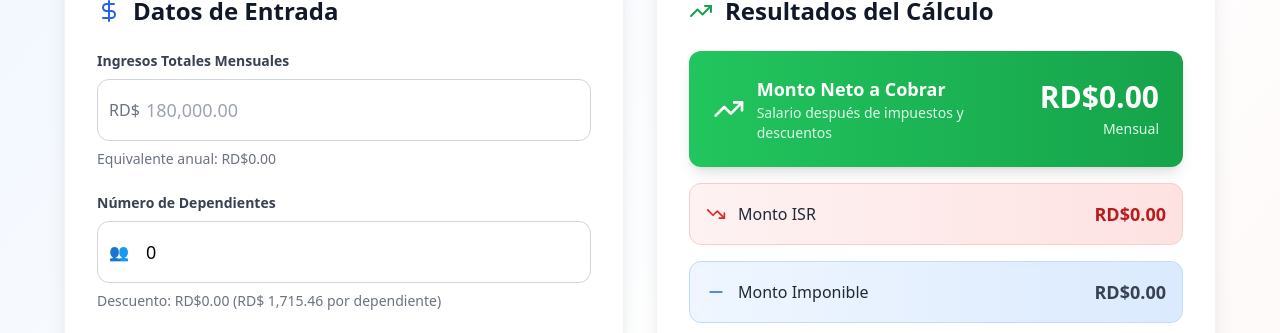
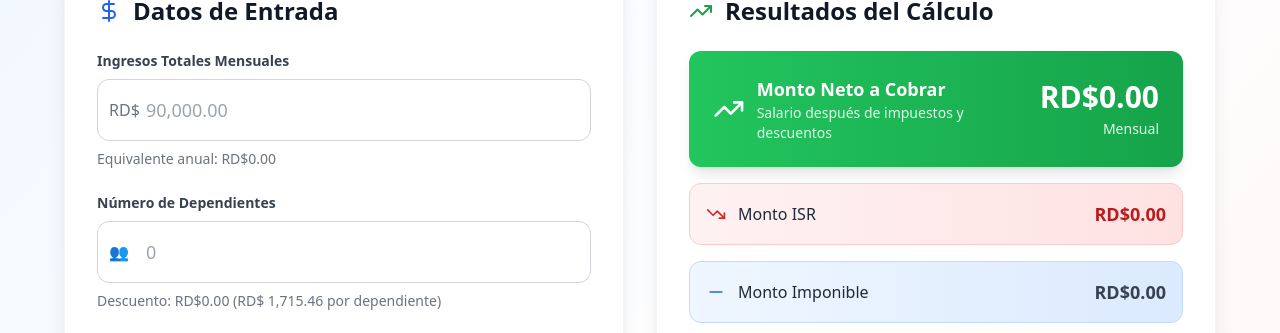
Before and after one commit to pablodelacruz/isrdom, a React (Vite) app: page / in a window 1280 px wide. Shown: the part 334-667 px from the top of the page. Built offline with nearby package versions, Linux system fonts and the light colour scheme.

Commit message:
Fix Número de Dependientes field

```diff
--- a/src/components/InputForm.tsx
+++ b/src/components/InputForm.tsx
@@ -53,7 +53,9 @@ export function InputForm({ inputs, onInputChange, isCalculating }: InputFormPro
       const numericValue = parseInputValue(filtered);
       onInputChange(field, numericValue);
     } else {
-      const numericValue = parseFloat(value) || 0;
+      // Eliminar ceros a la izquierda y permitir solo números enteros positivos
+      const filtered = value.replace(/[^\d]/g, '').replace(/^0+(\d)/, '$1');
+      const numericValue = parseInt(filtered, 10) || 0;
       onInputChange(field, numericValue);
     }
   };
@@ -82,7 +84,7 @@ export function InputForm({ inputs, onInputChange, isCalculating }: InputFormPro
             className={`w-full pl-12 pr-4 py-4 border ${inputError ? 'border-red-500' : 'border-gray-300'} rounded-xl focus:ring-2 focus:ring-blue-500 focus:border-transparent transition-all duration-200 text-lg font-medium ${
               inputs.totalIngresos === 0 ? 'text-gray-400' : 'text-black'
             }`}
-            placeholder="180,000.00"
+            placeholder="90,000.00"
             inputMode="decimal"
             pattern="[0-9,.]*"
             autoComplete="off"
@@ -108,10 +110,14 @@ export function InputForm({ inputs, onInputChange, isCalculating }: InputFormPro
           <input
             type="number"
             id="numeroDependientes"
-            value={inputs.numeroDependientes}
-            onChange={(e) => handleInputChange('numeroDependientes', e.target.value)}
+            value={inputs.numeroDependientes === 0 ? '' : inputs.numeroDependientes}
+            onChange={(e) => {
+              // Si el usuario borra el valor, asumir 0
+              const val = e.target.value === '' ? '0' : e.target.value;
+              handleInputChange('numeroDependientes', val);
+            }}
             className="w-full pl-12 pr-4 py-4 border border-gray-300 rounded-xl focus:ring-2 focus:ring-blue-500 focus:border-transparent transition-all duration-200 text-lg font-medium"
-            placeholder="2"
+            placeholder="0"
             step="1"
             min="0"
             max="20"
```
